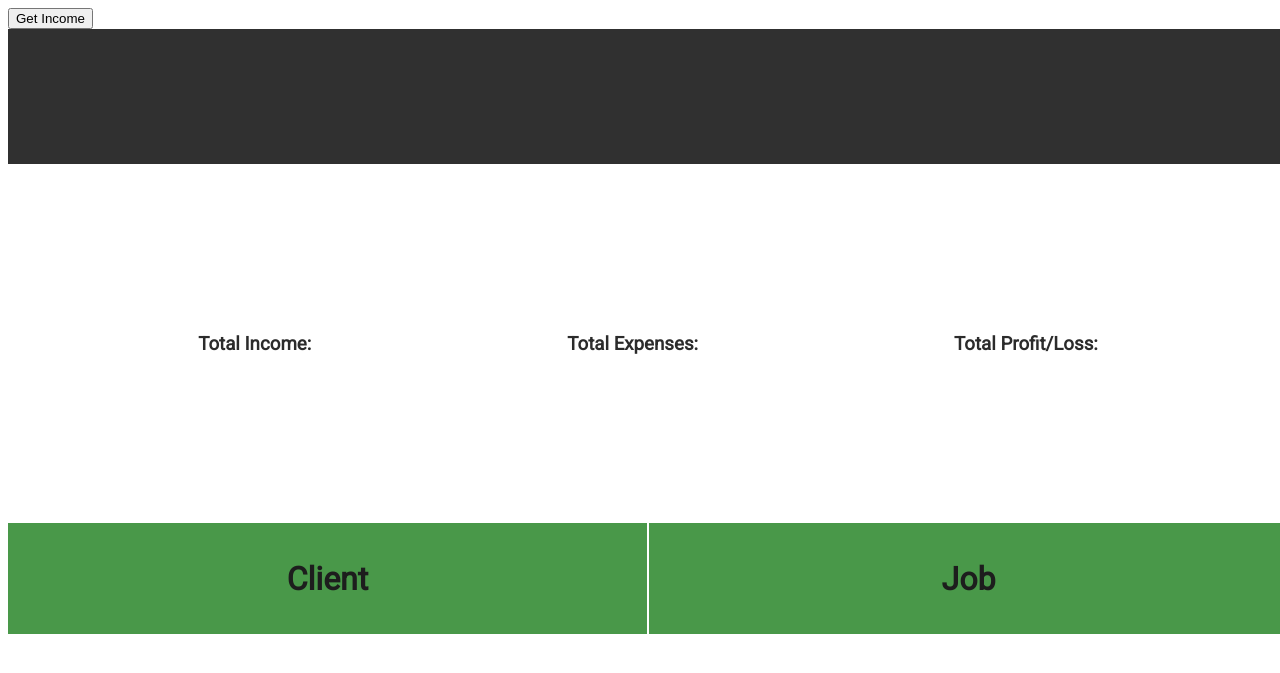
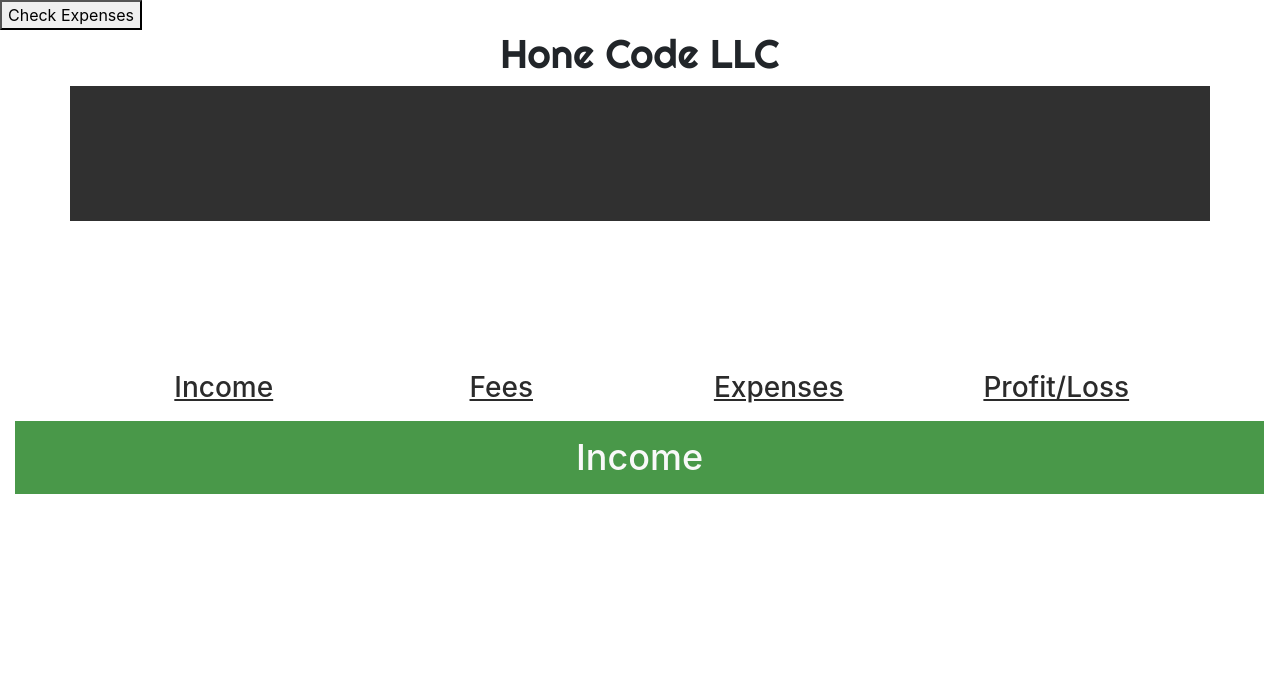
Before and after one commit to hone1er/businesstracker, a Flask app: page / in a window 1280 px wide. Shown: the top 673 px of the page. Run offline with Flask 2, Linux system fonts and the light colour scheme; data that the repository does not hold is empty; parts of the project's set-up code (start-up, migrations or seed data) failed here and were passed over; some libraries are stand-ins or nearby versions.

Commit message:
styled and added expenses page

```diff
--- a/app.py
+++ b/app.py
@@ -1,98 +1,25 @@
 from pymongo import MongoClient, ASCENDING
 import datetime
+from mongohelper import Business
 from flask import Flask, render_template, redirect
 
 app = Flask(__name__)
 
 
-
-class Business:
-    def __init__(self):
-        # CONNECT TO MONGODB
-        conn = "mongodb://localhost:27017"
-        client = MongoClient(conn)
-        db = client.HoneCode
-        self.business_expenses_collection = db.business_expenses
-        self.income_collection = db.income
-        self.income_statment = self.income_collection.find()
-        self.business_expenses = self.business_expenses_collection.find()
-
-        self.expenses = self.business_expenses_collection.aggregate( [
-     {
-       '$group':
-         {
-            '_id': {},
-           'totalAmount': { '$sum': "$item.cost" },
-           'count': { '$sum': 1 }
-         }
-     }
-   ])
-
-        self.income = self.income_collection.aggregate( [
-     {
-       '$group':
-         {
-            '_id': {},
-           'totalAmount': { '$sum': "$income.total" },
-           'count': { '$sum': 1 }
-         }
-     }
-   ])
-
-
-
-    def insert_income(self, name, job, amount, ref_id=None, fee=None, fee_ref=None, platform=None, date=None):
-        ''' manually insert data '''
-        if name == None or job == None:
-            return
-        if date == None:
-            date = datetime.datetime.utcnow()
-        self.income_collection.insert_one({'client': {'name': name, 'job': {'name': job, 'date': date, 'platform': platform, 'ref_id': ref_id}}, 'income': {'total': float(amount), 'fee': {'amount': fee, 'ref_id': fee_ref}, 'net': (float(amount)-float(fee))}})
-
-
-    def auto_insert_income(self, csv):
-        ''' for csv files downloaded from UpWork '''
-        # date =
-        # dtype =
-        # description =
-        # client_name =
-        # amount =
-        # ref_id =
-        pass
-
-    def insert_expenses(self, item_name, cost, receiptIMG=None, category=None, date=None):
-        self.business_expenses_collection.insert_one({'item': {'name': item_name, 'category': category, 'cost': cost, 'receipt': receiptIMG}, 'date': date})
-
-    def get_income(self):
-        print("JOBS")
-        for job in self.income_statment:
-            income = float(job['income']['total'])
-            print(f"CLIENT: {job['client']['name']} INCOME: {income} DATE: {job['client']['job']['date']}")
-            self.income += income
-
-
-    def get_expenses(self):
-        print("EXPENSES")
-        for expense in self.business_expenses:
-            cost = float(expense['item']['cost'])
-            print(f"ITEM: {expense['item']['name']}\nCOST: {cost}\nDATE: {expense['date']}\n\n\n")
-            self.expenses += cost
-
-    def estimate_tax(self, percent=.3):
-        self.taxes = self.income * percent
-
-
 @app.route('/')
 def index():
     honecode = Business()
-    return render_template('index.html', honecode=honecode, income_statement=honecode.income_statment, expenses=honecode.business_expenses)
+    return render_template('index.html', honecode=honecode, income_statement=honecode.income_statment, business_expenses=honecode.business_expenses)
+
+@app.route('/get_expenses')
+def get_expenses():
+    honecode = Business()
+    return render_template('expenses.html', honecode=honecode, income_statement=honecode.income_statment, business_expenses=honecode.business_expenses)
+
 
 
 if __name__ == "__main__":
     app.run(debug=True)
-    print(honecode.expenses)
-    print(honecode.income)
-    print( honecode.income - honecode.expenses)
     #honecode.insert_income('Argos Digital', 'Python Automation/Web Scraper', 275, ref_id=253909066, fee=27.5, platform="UpWork", date=datetime.datetime(2019,8,28))
     # honecode.insert_expenses('27" Imac', '2099.19', category='computer/electronics', date=datetime.datetime(2019, 8, 16))
     # honecode.insert_expenses('Legal Zoom', '368', category='business', date=datetime.datetime(2019, 8, 14))
--- a/static/js/app.js
+++ b/static/js/app.js
@@ -1,14 +1,17 @@
-const income = document.getElementById('totalincome')
-const expenses = document.getElementById('totalexpenses')
+const income = document.getElementById("totalincome");
+const expenses = document.getElementById("totalexpenses");
+const fees = document.getElementById("totalfees");
 
-let total = income.innerText.replace(/\$/g, '') - expenses.innerText.replace(/\$/g, '')
+const total =
+  income.innerText.replace(/\$/g, "") -
+  expenses.innerText.replace(/\$/g, "") -
+  fees.innerText.replace(/\$/g, "");
 
-totalid = document.getElementById('profitloss')
-if (totalid.innerHTML >= '0') {
-    totalid.setAttribute('style', 'color:#222')
-}
-else {
-    totalid.setAttribute('style', 'color:rgba(158, 9, 9);')
+totalid = document.getElementById("profitloss");
+if (totalid.innerHTML >= "0") {
+  totalid.setAttribute("style", "color:#222");
+} else {
+  totalid.setAttribute("style", "color:rgba(158, 9, 9);");
 }
 
-totalid.innerHTML = total
+totalid.innerHTML = total;
--- a/static/styles/style.css
+++ b/static/styles/style.css
@@ -1,36 +1,40 @@
 body {
     font-family: 'Roboto', sans-serif;
     background-color: rgb(255, 255, 255);
-    width: 100%
-}
-
-body, html {
     overflow-x: hidden;
 }
 
+html {
+    font-size: 100%;
+}
+
+.container-fluid {
+    justify-content: center;
+}
 .totals {
     grid-area: totals;
     background: white;
     text-align: center;
     border-top: 135px solid rgb(48, 48, 48);
-    padding: 150px 0 150px;
+    padding: 150px 0 0px;
     display: inline-flex;
     justify-content: center;
 }
 
 .totals div {
-    padding: 0 10vw;
+    padding: 0 2vw;
+}
+
+.totals h3 {
+    text-decoration: underline;
 }
 .headc {
     grid-area: headc;
     border-right: 1px solid rgb(255, 255, 255)
 
 }
-.headj {
-    grid-area: headj;
-    border-left: 1px solid rgb(255, 255, 255)
-}
- .client {
+
+ .client, .item {
     grid-area: client
 
 }
@@ -40,71 +44,141 @@ body, html {
 .wrapper {
     display: grid;
     grid-template-columns: 1fr 1fr;
-    grid-template-areas: 'totals totals''headc headj';
+    grid-template-areas: 'totals totals''headc headc';
     grid-gap: 0px;
-    background-color: rgba(36, 131, 36, 0.829);
+
     color: rgb(43, 43, 43);
     padding: 0px;
     box-shadow: -1px -1px -1px #222;
 }
 
 
-.project {
-    display: grid;
-    grid-template-columns: 1fr 1fr;
-    grid-template-areas: 'client job';
-    grid-gap: 1px;
-    background-color: rgb(0, 0, 0);
-    color: rgb(43, 43, 43);
-    padding: 0 00px;
-}
 
-.client, .job{
+.client, .item {
+    display: inline-flex;
+    justify-content: center;
+    align-items: flex-end;
     background-color: #f9f9f9;
     color: rgb(43, 43, 43);
     border-radius: 0px;
     font-size: 150%;
-    margin: 1px 0;
+    margin: 1px auto;
 }
 
-.headc h1, .headj h1 {
+
+.container-fluid.project, .container-fluid.expense {
+    padding: 0 15vw
+}
+
+
+.headc h1 {
     box-shadow: 10px, 10px, 10px, #222;
-    color: rgb(29, 29, 29);
+    color: #f9f9f9;
     text-align: center;
     padding: 15px;
+    background-color: rgba(36, 131, 36, 0.829);
+    font-size: 2.25rem;
+}
+
+ul {
+    padding: 0 100px;
 }
 li{
     text-align: left;
     list-style: none;
-    line-height: 2.25em;
+    line-height: 2.25rem;
 }
 
 
-#jobname {
-    color: blue;
-    font-size: 0.8em
+#jobname, #itemcost {
+    color: #222;
+    font-size: 0.9rem
+}
+
+#itemcost {
+    color: rgb(145, 34, 34);
 }
 
 #income {
     color: green;
-    font-size: 0.9em;
+    font-size: 1rem;
 }
 
 #fee {
     color: rgba(158, 9, 9, 0.877);
-    font-size: 0.8em;
+    font-size: 0.9rem;
 }
 #jobdate{
-    font-size: 0.6em;
+    font-size: 0.8rem;
     color: rgb(99, 99, 0);
 }
 
 #clientname{
     color: green;
-    font-size: 1.4em;
+    font-size: 1.5rem;
     text-decoration: underline;
 }
 
-#clientplatform {
-    font-size: 0.7em;
+#clientplatform, #itemcategory {
+    font-size: 0.8rem;
 }
+
+#itemname {
+    color: rgb(34, 32, 32);
+    text-decoration: underline;
+}
+
+@media only screen and (max-width: 1024px) {
+    .client, .item {
+        display: flex;
+        justify-content: center;
+        margin: 5px auto;
+    }
+
+    .container-fluid.project {
+        padding: 0 9vw;
+    }
+}
+
+#main {
+    font-family: 'Righteous', cursive;
+}
+
+@media only screen and (max-width: 765px) {
+
+    .container-fluid.project, .container-fluid.expense {
+        padding: 0;
+    }
+
+ul {
+    padding: 0 50px;
+}
+.totals h3 {
+    font-size: 1rem;
+}
+.totals div {
+    padding: 0 .5vw;
+}
+
+.item {
+    font-size: 90%
+}
+
+}
+
+@media only screen and (max-width: 560px) {
+    .client, .item {
+        display: flex;
+        flex-direction: column;
+        justify-content: center;
+        margin: 5px auto;
+
+    }
+
+    .wrapper, .project, .expense{
+        padding: 0px;
+    }
+    .container-fluid {
+        padding: 0 !important
+    }
+}
--- a/templates/index.html
+++ b/templates/index.html
@@ -1,65 +1,38 @@
-<!DOCTYPE html>
-<html lang="en">
-
-<head>
-    <meta charset="UTF-8">
-    <meta name="viewport" content="width=device-width, initial-scale=1.0">
-    <meta http-equiv="X-UA-Compatible" content="ie=edge">
-    <link rel="stylesheet" href="{{url_for('static', filename='styles/style.css')}}">
-    <link href="https://fonts.googleapis.com/css?family=Roboto&display=swap" rel="stylesheet">
-    <title>Hone Code LLC</title>
-</head>
-
-<body>
-    <form action="/get_income" method="GET">
-        <button type="submit">Get Income</button>
+{% extends "layout.html" %}
+    {% block form %}<form action="/get_expenses" method="GET">
+      <button type="submit">Check Expenses</button>
     </form>
-    <div class="wrapper">
-        <div class="totals">
-            <div>
-            <h3 class="income">Total Income:</h3>
-            {% for total in honecode.income %}
-            <p id="totalincome">${{ total.totalAmount }}</p>
-            {% endfor %}
-        </div>
-        <div>
-            <h3 class="expenses">Total Expenses:</h3>
-            {% for total in honecode.expenses %}
-            <p id="totalexpenses">${{ total.totalAmount }}</p>
-            {% endfor %}
-        </div>
-        <div>
-            <h3>Total Profit/Loss:</h3>
-            <p id="profitloss"></p>
-        </div>
-        </div>
-    <div class="headc"><h1 class="clienthead">Client</h1></div>
-    <div class="headj"><h1 class="jobhead">Job</h1></div>
-    </div>
+    {% endblock %}
+    {% block banner %}Income{% endblock %}
+{% block body %}
     {% for file in income_statement %}
-    <div class="project">
-        <div class="client">
-
+    <div class="container-fluid project">
+      <div class=" container-fluid client">
+        <div class="container">
           <ul>
             <li id="clientname" class="jobattr">{{ file.client.name }}</li>
             {% if file.client.job.platform %}
             <li id="jobname" class="jobattr">{{ file.client.job.name }}</li>
-                <li id="clientplatform" class="jobattr">Platform: {{ file.client.job.platform }}</li>
+            <li id="clientplatform" class="jobattr">
+              Platform: {{ file.client.job.platform }}
+            </li>
             {% endif %}
           </ul>
         </div>
-
-        <div class="job">
-
+        <div class="container">
           <ul>
-                <li id="income" class="jobattr">Income: ${{ file.income.total }}</li>
-                <li id="fee" class="jobattr">Fees: ${{ file.income.fee.amount }}</li>
-                <li id="jobdate" class="jobattr">Date: {{ file.client.job.date }}</li>
+            <li id="income" class="jobattr">
+              Income: ${{ file.income.total }}
+            </li>
+            <li id="fee" class="jobattr">
+              Fees: ${{ file.income.fee.amount }}
+            </li>
+            <li id="jobdate" class="jobattr">
+              Date: {{ file.client.job.date }}
+            </li>
           </ul>
         </div>
       </div>
+    </div>
     {% endfor %}
-<script src="{{ url_for('static', filename='js/app.js')}}"></script>
-</body>
-
-</html>
+{% endblock %}
--- /dev/null
+++ b/templates/layout.html
@@ -0,0 +1,87 @@
+<!DOCTYPE html>
+<html lang="en">
+  <head>
+    <meta charset="UTF-8" />
+    <meta name="viewport" content="width=device-width, initial-scale=1.0, shrink-to-fit=no" />
+    <meta http-equiv="X-UA-Compatible" content="ie=edge" />
+    <link rel="stylesheet" href="https://maxcdn.bootstrapcdn.com/bootstrap/4.0.0/css/bootstrap.min.css" integrity="sha384-Gn5384xqQ1aoWXA+058RXPxPg6fy4IWvTNh0E263XmFcJlSAwiGgFAW/dAiS6JXm" crossorigin="anonymous">
+    <link
+      rel="stylesheet"
+      href="{{url_for('static', filename='styles/style.css')}}"
+    />
+    <link href="https://fonts.googleapis.com/css?family=Righteous|Roboto|Special+Elite&display=swap" rel="stylesheet">
+    <title>Hone Code LLC</title>
+  </head>
+
+  <body>
+    {% block form %}<form action="/get_expenses" method="GET">
+      <button type="submit">Check Expenses</button>
+    </form>
+    {% endblock %}
+    <center>
+    <h1 id="main">Hone Code LLC</h1>
+    </center>
+    <div class="container-fluid wrapper">
+      <div class="container totals">
+        <div class="container-fluid">
+          <h3 class="income">Income</h3>
+          {% for total in honecode.income %}
+          <p id="totalincome">${{ total.totalAmount }}</p>
+          {% endfor %}
+        </div>
+        <div class="container-fluid">
+          <h3 class="fees">Fees</h3>
+          {% for total in honecode.total_fees %}
+          <p id="totalfees">${{ total.totalAmount }}</p>
+          {% endfor %}
+        </div>
+        <div class="container-fluid">
+          <h3 class="expenses">Expenses</h3>
+          {% for total in honecode.expenses %}
+          <p id="totalexpenses">${{ total.totalAmount }}</p>
+          {% endfor %}
+        </div>
+
+        <div class="container-fluid">
+          <h3>Profit/Loss</h3>
+          <p id="profitloss"></p>
+        </div>
+      </div>
+      <div class="headc"><h1 class="clienthead">{% block banner %}Income{% endblock %}</h1></div>
+    </div>
+{% block body %}
+    {% for file in income_statement %}
+    <div class="container-fluid project">
+      <div class=" container-fluid client">
+        <div class="container">
+          <ul>
+            <li id="clientname" class="jobattr">{{ file.client.name }}</li>
+            {% if file.client.job.platform %}
+            <li id="jobname" class="jobattr">{{ file.client.job.name }}</li>
+            <li id="clientplatform" class="jobattr">
+              Platform: {{ file.client.job.platform }}
+            </li>
+            {% endif %}
+          </ul>
+        </div>
+        <div class="container">
+          <ul>
+            <li id="income" class="jobattr">
+              Income: ${{ file.income.total }}
+            </li>
+            <li id="fee" class="jobattr">
+              Fees: ${{ file.income.fee.amount }}
+            </li>
+            <li id="jobdate" class="jobattr">
+              Date: {{ file.client.job.date }}
+            </li>
+          </ul>
+        </div>
+      </div>
+    </div>
+    {% endfor %}
+{% endblock %}
+    <script src="{{ url_for('static', filename='js/app.js')}}"></script>
+    <link rel="stylesheet" href="https://maxcdn.bootstrapcdn.com/bootstrap/4.0.0/css/bootstrap.min.css" integrity="sha384-Gn5384xqQ1aoWXA+058RXPxPg6fy4IWvTNh0E263XmFcJlSAwiGgFAW/dAiS6JXm" crossorigin="anonymous">
+  </body>
+</html>
```
Also changed, not shown: mongohelper.py (added, +69 -0 lines), templates/expenses.html (added, +23 -0 lines). Lines whose indentation alone changed are shown as unchanged.
